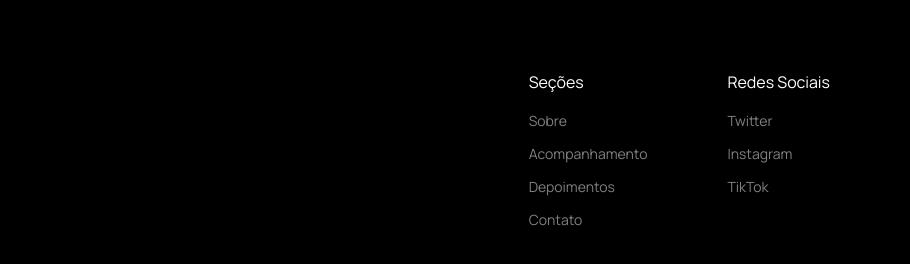
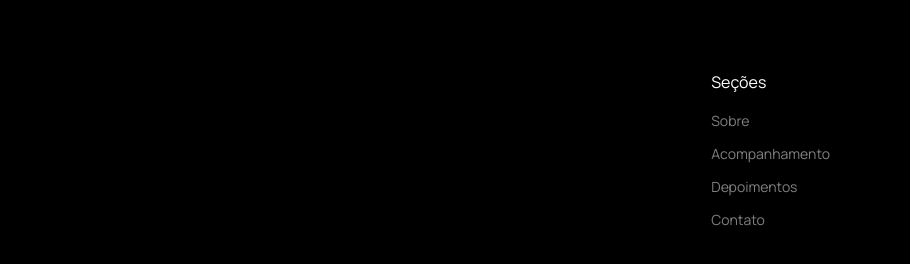
Before and after one commit to pedromleal15/Marcelo-Barradas, a plain HTML site: page contact.html in a window 1280 px wide. Shown: the part 2056-2320 px from the top of the page, 370-1280 px from the left. Drawn offline with Linux system fonts and the light colour scheme.

Commit message:
Remove social media links from footer
Co-Authored-By: Claude Opus 4.6 <noreply@anthropic.com>

```diff
--- a/contact.html
+++ b/contact.html
@@ -178,12 +178,6 @@
         <a href="/#reviews">Depoimentos</a>
         <a href="/contact#hero">Contato</a>
       </div>
-      <div class="footer-col">
-        <h4>Redes Sociais</h4>
-        <a href="https://x.com" target="_blank">Twitter</a>
-        <a href="https://instagram.com" target="_blank">Instagram</a>
-        <a href="https://tiktok.com" target="_blank">TikTok</a>
-      </div>
     </div>
   </div>
 </footer>
```
Also changed, not shown: index.html (+0 -6 lines).
